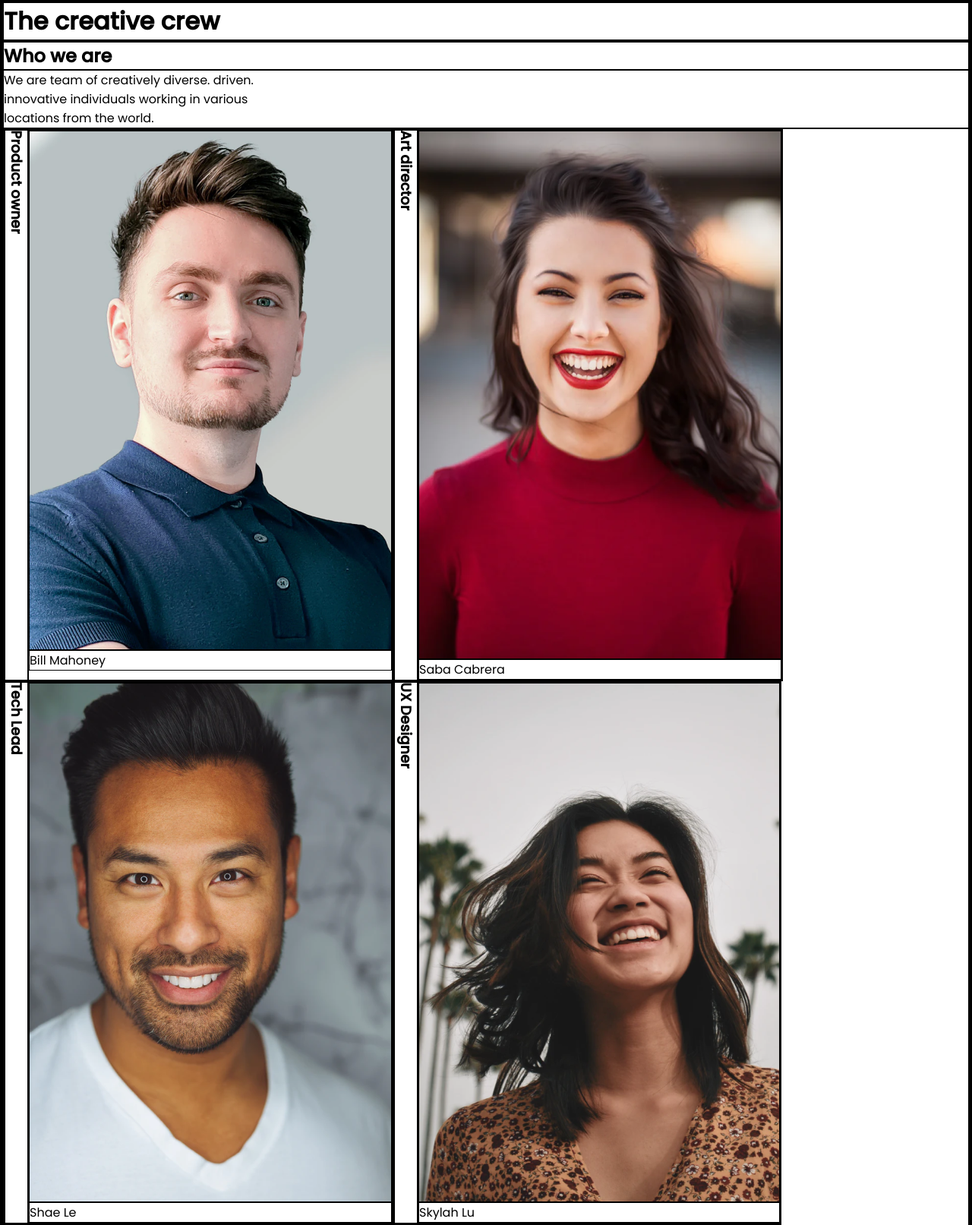
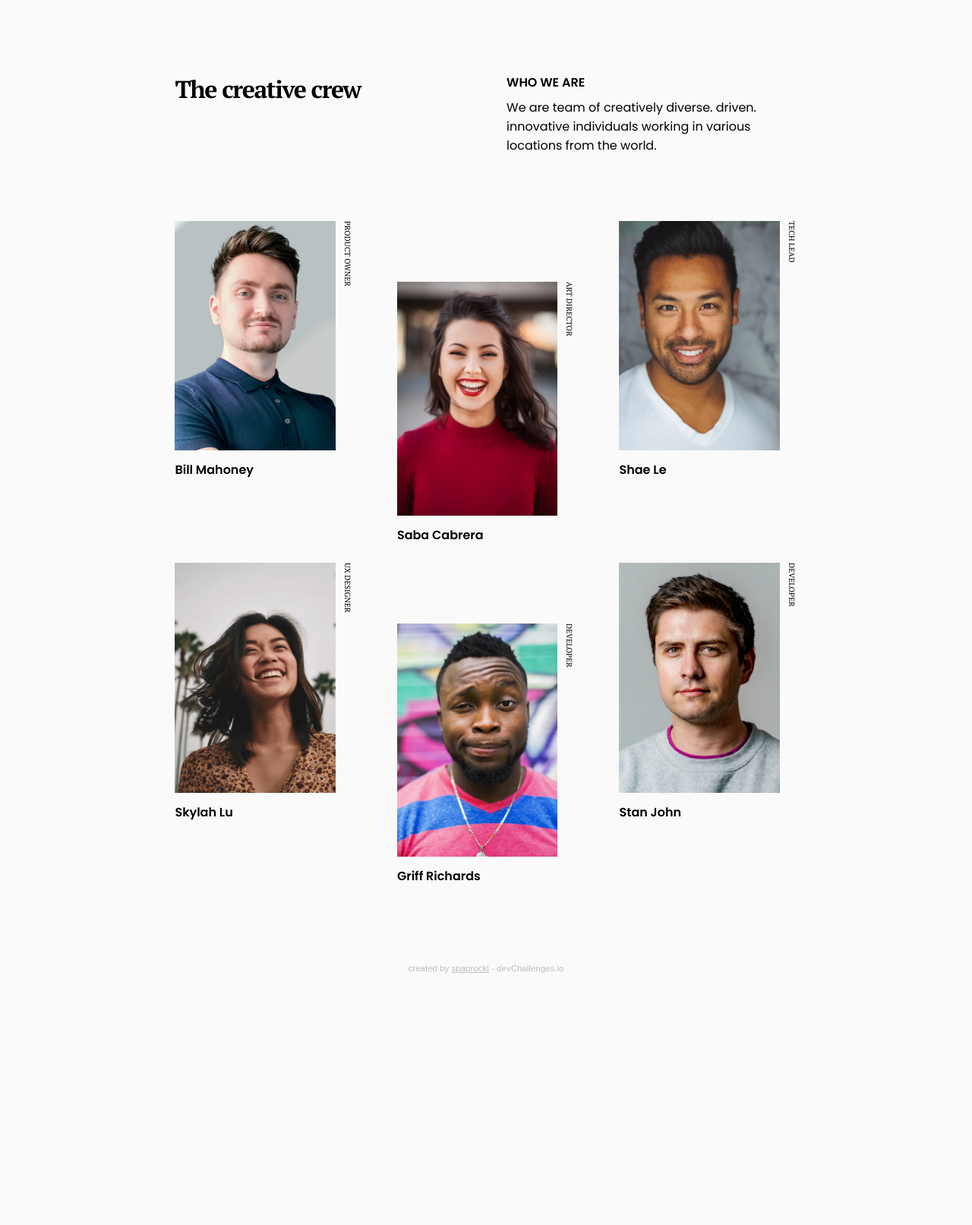
Before and after one commit to spaprocki/my-team-page, a plain HTML site: page index.html in a window 1280 px wide. Shown: the part 1-1614 px from the top of the page at 76% size. After the commit the page ends 1306 px from the top, so only its background shows below. Drawn offline with Linux system fonts and the light colour scheme.

Commit message:
Added media queries

```diff
--- a/index.html
+++ b/index.html
@@ -16,68 +16,71 @@
       href="https://devchallenges.io/"
     />
 
-    <link
-      href="https://fonts.googleapis.com/css2?family=Poppins:wght@400;500&display=swap"
-      rel="stylesheet"
-    />
+    <link rel="preconnect" href="https://fonts.googleapis.com">
+<link rel="preconnect" href="https://fonts.gstatic.com" crossorigin>
+<link href="https://fonts.googleapis.com/css2?family=PT+Serif:wght@400;700&family=Poppins:wght@400;600&display=swap" rel="stylesheet">
 
     <link rel="stylesheet" href="style.css" />
 
     <title>Devchallenges</title>
-
   </head>
   <body>
     <div id="site-wrapper">
       <header>
         <h1>The creative crew</h1>
+        <div id="about">
+          <h2>Who we are</h2>
+          <p>
+            We are team of creatively diverse. driven.<br />
+            innovative individuals working in various<br />
+            locations from the world.
+          </p>
+        </section>
       </header>
       <main>
-        <h2>Who we are</h2>
-        <p>We are team of creatively diverse. driven.<br/>
-          innovative individuals working in various<br/>
-          locations from the world.</p>
         <ul>
           <li>
-            <h3>Product owner</h3>
             <figure>
-              <img src="images/photo1.png">
+              <img src="images/photo1.png" />
               <figcaption>Bill Mahoney</figcaption>
             </figure>
+            <h3>Product owner</h3>
           </li>
           <li>
-            <h3>Art director</h3>
             <figure>
-              <img src="images/photo2.png">
+              <img src="images/photo2.png" />
               <figcaption>Saba Cabrera</figcaption>
             </figure>
+            <h3>Art director</h3>
           </li>
           <li>
-            <h3>Tech Lead</h3>
             <figure>
-              <img src="images/photo3.png">
+              <img src="images/photo3.png" />
               <figcaption>Shae Le</figcaption>
             </figure>
+            <h3>Tech Lead</h3>
           </li>
           <li>
+            <figure>
+              <img src="images/photo4.png" />
+              <figcaption>Skylah Lu</figcaption>
+
+            </figure>
             <h3>UX Designer</h3>
-            <figure>
-              <img src="images/photo4.png">
-              <figcaption>Skylah Lu</figcaption>
-          </figure>
           </li>
           <li>
-            <h3>Developer</h3>
             <figure>
-              <img src="images/photo5.png">
+              <img src="images/photo5.png" />
               <figcaption>Griff Richards</figcaption>
             </figure>
+            <h3>DEveloper</h3>
           </li>
           <li>
-            <h3>DEverloper</h3>
             <figure>
-              <img src="images/photo6.png">
+              <img src="images/photo6.png" />
               <figcaption>Stan John</figcaption>
             </figure>
+            <h3>DEveloper</h3>
           </li>
         </ul>
       </main>
--- a/style.css
+++ b/style.css
@@ -1,32 +1,202 @@
 * {
   margin: 0;
   padding: 0;
-  border: 0.5px black solid;
 }
 
 body {
-    font-family: "Poppins", sans-serif;
+  font-family: 'Poppins', sans-serif;
+  background-color: #fafafa;
+}
+
+#site-wrapper {
+  margin: auto;
+  display: flex;
+  flex-direction: column;
+  width: 90vw;
+}
+
+header {
+  display: flex;
+  flex-direction: column;
+  margin-top: 18vw;
+}
+
+h1 {
+  font-family: PT Serif;
+  font-style: normal;
+  font-weight: bold;
+  font-size: 9.6vw;
+  letter-spacing: -0.045em;
+}
+
+#about {
+  margin-top: 10vw;
+  display: flex;
+  flex-direction: column;
+}
+
+h2 {
+  font-size: 4.8vw;
+  text-transform: uppercase;
+}
+
+p {
+  font-size: 3.7vw;
+  margin-top: 2.6vw;
+  height: 23vw;
+}
+
+main {
+  margin-top: 6.6vw;
 }
 
 ul {
-    display: flex;
-    flex-direction: row;
-    flex-wrap: wrap;
+  display: grid;
+  grid-template-columns: auto auto;
+  grid-template-rows: auto auto auto;
+  row-gap: 1.875vw;
+  justify-content: space-between;
 }
 
 li {
   display: flex;
   flex-direction: row;
 }
+
+li:nth-child(2) {
+  margin-top: 10vh;
+}
+
+li:nth-child(4) {
+  margin-top: 10vh;
+}
+
+li:nth-child(6) {
+  margin-top: 10vh;
+}
+
 figure {
   display: flex;
   flex-direction: column;
-
 }
 
+img {
+  height: auto;
+  width: 37vw;
+}
+
+figcaption {
+  margin-top: 2.7vw;
+  font-family: Poppins;
+  font-style: normal;
+  font-weight: 600;
+  font-size: 3.7vw;
+}
 
 h3 {
   writing-mode: vertical-rl;
   text-orientation: mixed;
-border: black 1px solid;
+  margin-left: 1.7vw;
+  text-transform: uppercase;
+  font-family: PT Serif;
+  font-style: normal;
+  font-weight: normal;
+  font-size: 2.6vw;
 }
+
+footer {
+  font-family: 'Montserrat', sans-serif;
+  color: #bdbdbd;
+  margin-top: 36vw;
+  margin-bottom: 6.4vw;
+  text-align: center;
+  font-size: 3.7vw;
+}
+
+@media only screen and (min-width: 768px) {
+
+
+
+#site-wrapper {
+  width: 64vw;
+  height: 102vw;
+}
+
+header {
+  margin-top: 10vw;
+  flex-direction: row;
+  margin-top: 7.6vw;
+  height: 8.6vw;
+}
+
+h1 {
+  font-size: 2.5vw; /*5.1vh;*/
+}
+
+#about {
+  margin-top: 0vw;
+  margin-left: 15vw;
+}
+
+h2 {
+  font-size: 1.25vw;
+  text-transform: uppercase;
+}
+
+p {
+  font-size: 1.25vw;
+  margin-top: 0.6vw;
+  height: auto;
+}
+
+main {
+  margin-top: 6.6vw;
+}
+
+ul {
+  display: grid;
+  grid-template-columns: auto auto auto;
+  grid-template-rows: auto auto;
+  row-gap: 1.875vw;
+  justify-content: space-between;
+}
+
+li:nth-child(2) {
+  margin-top: 10vh;
+}
+
+li:nth-child(5) {
+  margin-top: 10vh;
+}
+
+li:nth-child(4) {
+  margin-top: 0vh;
+}
+
+li:nth-child(6) {
+  margin-top: 0vh;
+}
+
+img {
+  width: 16.5vw;
+}
+
+figcaption {
+  margin-top: 1vw;
+  font-size: 1.25vw;
+}
+
+h3 {
+  margin-left: 0.7vw;
+  font-size: 0.8vw;
+}
+
+footer {
+  font-family: 'Montserrat', sans-serif;
+  color: #bdbdbd;
+  margin-top: 8vw;
+  margin-bottom: 1vw;
+  text-align: center;
+  font-size: 0.9vw;
+}
+}
```
Lines whose indentation alone changed are shown as unchanged.
